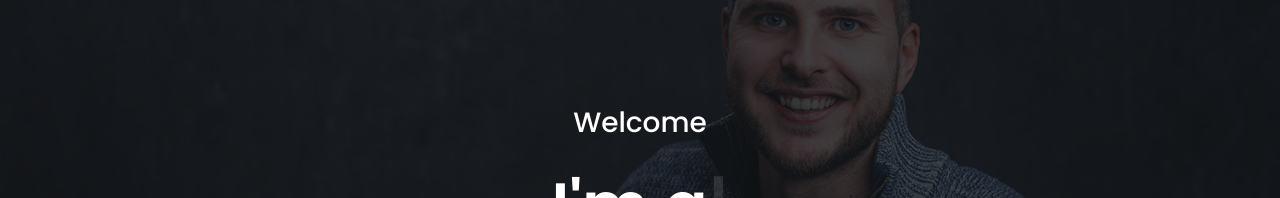
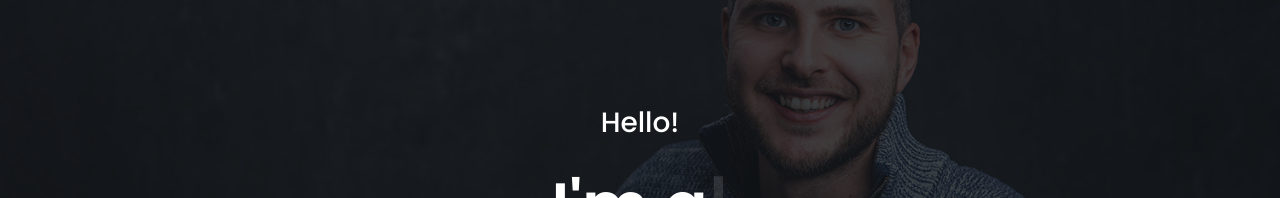
Before and after one commit to melvinzaaijer/Personal-website, a React (Create React App) app: page / in a window 1280 px wide. Shown: the part 158-356 px from the top of the page. Built offline with nearby package versions, Linux system fonts and the light colour scheme.

Commit message:
feat: change welcome message (for testing)

```diff
--- a/src/components/Home.jsx
+++ b/src/components/Home.jsx
@@ -29,7 +29,7 @@ const Home = ({ classicHeader, darkTheme, handleNavClick }) => {
           <div className="container my-auto">
             <div className="row">
               <div className="col-12 text-center">
-                <p className="text-7 fw-500 text-white mb-2 mb-md-3">Welcome</p>
+                <p className="text-7 fw-500 text-white mb-2 mb-md-3">Hello!</p>
                 <h2 className="text-16 fw-600 text-white mb-2 mb-md-3">
                   <Typewriter
                     options={{
```
